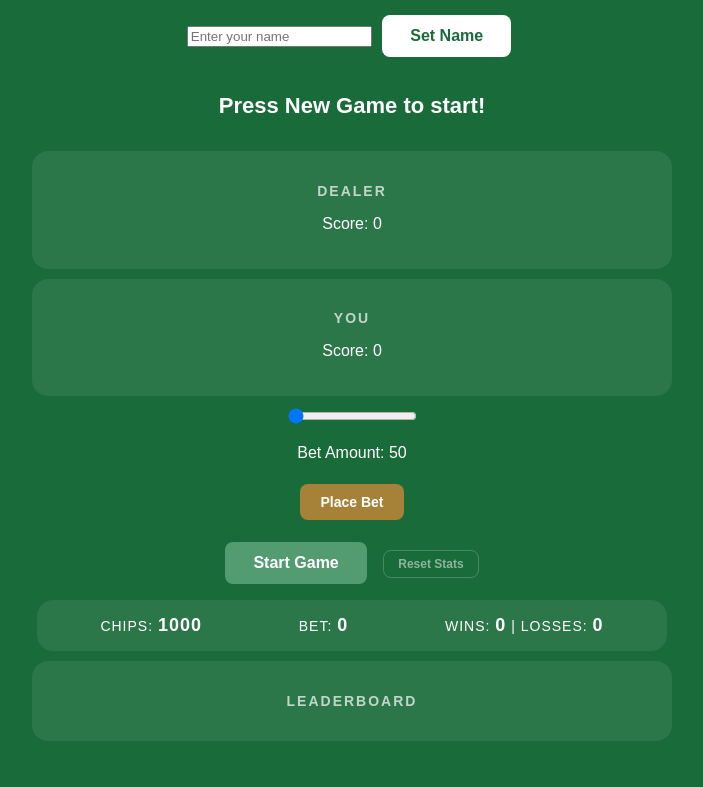
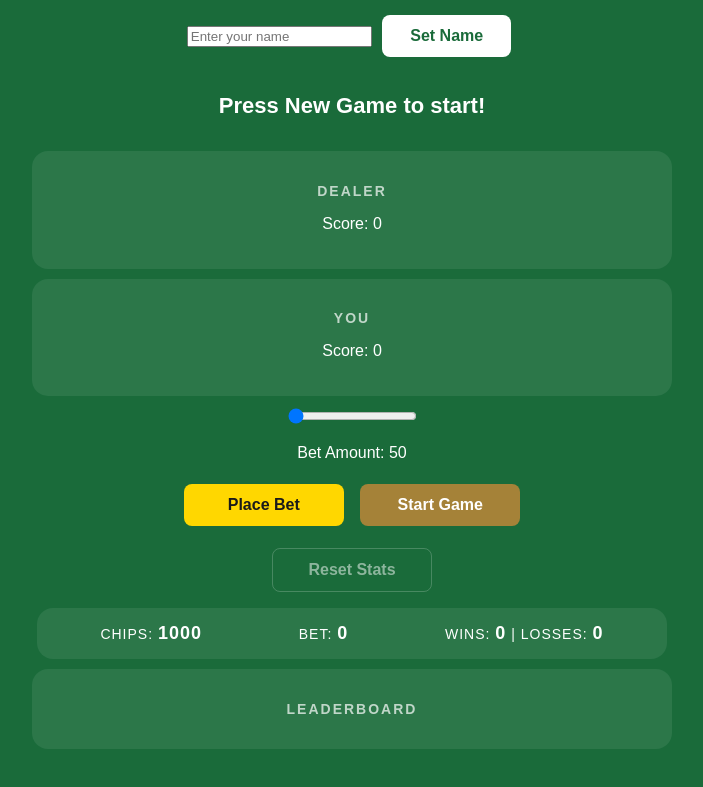
Before and after one commit to zhipengwu714/BlackJack, a plain HTML site: page index.html in a window 1280 px wide. Shown: the part 115-902 px from the top of the page, without its empty margins (288-991 px from the left). Drawn offline with Linux system fonts and the light colour scheme.

Commit message:
fix button sizes to match across all controls

```diff
--- a/index.html
+++ b/index.html
@@ -33,6 +33,7 @@
       <input type="range" id="bet-slider" min="50" max="500" step="50" value="50">
       <p>Bet Amount: <span id="slider-value">50</span></p>
       <button onclick="placeBet()">Place Bet</button>
+      <button id="start-btn" onclick="newGame()">Start Game</button>
     </div>
 
     <div id="controls">
@@ -42,7 +43,6 @@
     </div>
 
     <div id="new-game-controls">
-      <button id="start-btn" onclick="newGame()">Start Game</button>
       <button id="reset-btn" onclick="resetStats()">Reset Stats</button>
     </div>
 
--- a/style.css
+++ b/style.css
@@ -109,12 +109,13 @@ button:disabled {
   background: #ffd700;
   color: #1a1a1a;
   border: none;
-  padding: 10px 20px;
+  padding: 12px 28px;
   margin: 6px;
-  font-size: 14px;
+  font-size: 16px;
   font-weight: bold;
   border-radius: 8px;
   cursor: pointer;
+  width: 160px;
 }
 
 #bet-controls button:hover {
@@ -159,19 +160,6 @@ button:disabled {
   background: #27ae60;
 }
 
-#reset-btn {
-  background: transparent;
-  color: rgba(255,255,255,0.5);
-  font-size: 12px;
-  padding: 6px 14px;
-  border: 1px solid rgba(255,255,255,0.2);
-}
-
-#reset-btn:hover {
-  background: rgba(255,255,255,0.1);
-  color: white;
-}
-
 #bet-controls button:last-child {
   background: #a58238;
   color: white;
@@ -209,3 +197,18 @@ button:disabled {
   background: rgba(255, 215, 0, 0.2);
   border: 1px solid rgba(255, 215, 0, 0.4);
 }
+
+#reset-btn {
+  background: transparent !important;
+  color: rgba(255,255,255,0.5) !important;
+  border: 1px solid rgba(255,255,255,0.2) !important;
+  padding: 12px 28px !important;
+  font-size: 16px !important;
+  font-weight: bold !important;
+  width: 160px !important;
+}
+
+#reset-btn:hover {
+  background: rgba(255,255,255,0.1) !important;
+  color: white !important;
+}
```
